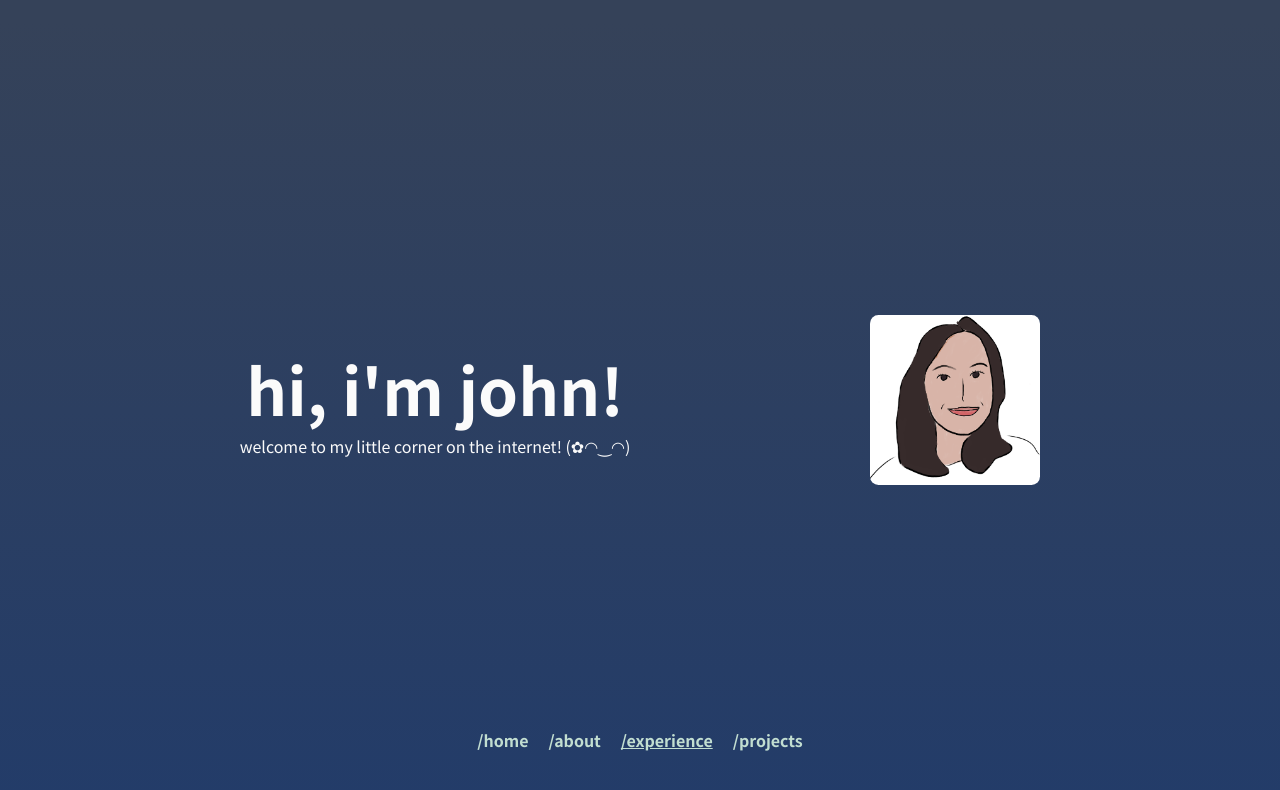
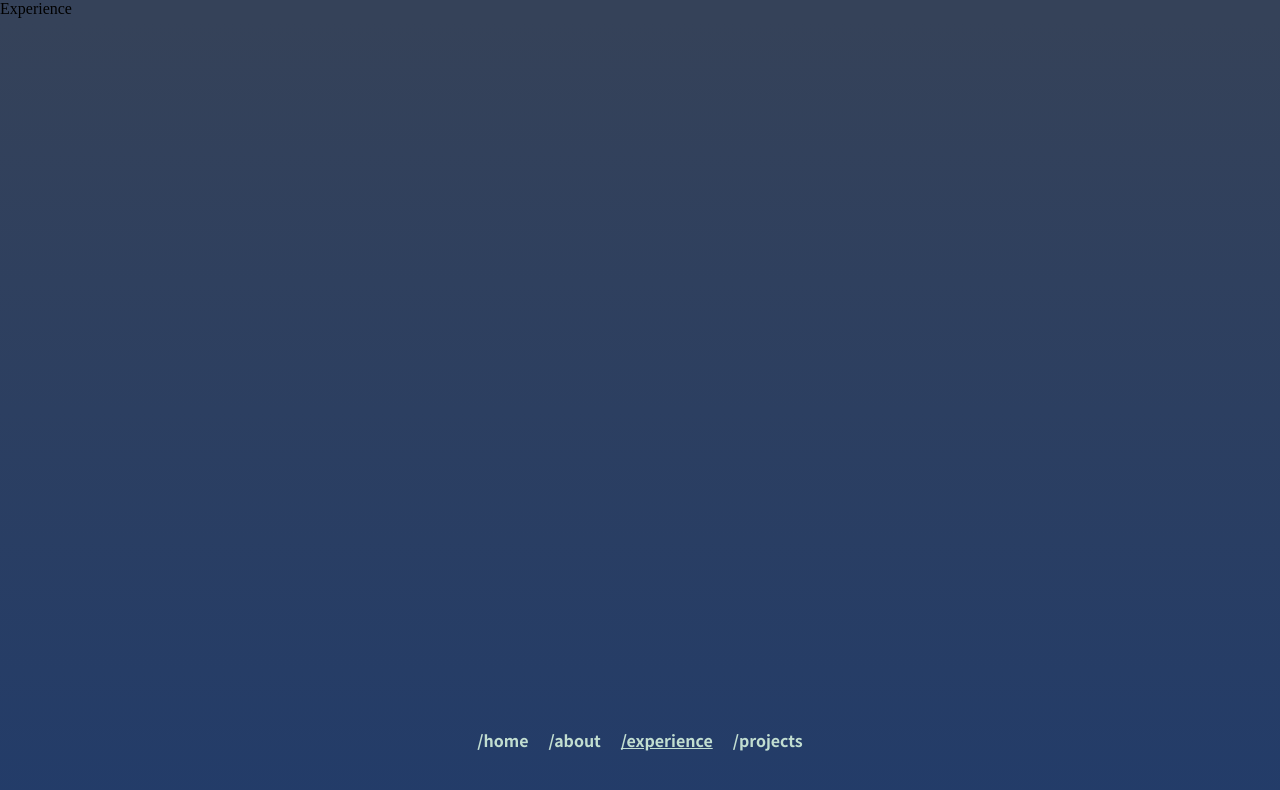
Before and after one commit to janedameria/janedameria.github.io, a React (Create React App) app: page /experience in a window 1280 px wide. Shown: the top 790 px of the page. Built offline with nearby package versions, Linux system fonts and the light colour scheme.

Commit message:
create components & route

```diff
--- a/src/App.js
+++ b/src/App.js
@@ -1,5 +1,9 @@
 import styled from "styled-components";
+import { Routes, Route } from "react-router-dom";
 import Home from "./components/Home";
+import About from "./components/About";
+import Experience from "./components/Experience";
+import Projects from "./components/Projects";
 import Navbar from "./components/Navbar";
 
 const Container = styled.div`
@@ -11,7 +15,13 @@ const Container = styled.div`
 function App() {
   return (
     <Container>
-      <Home />
+      <Routes>
+        <Route path="/" element={<Home />} />
+        <Route path="about" element={<About />} />
+        <Route path="experience" element={<Experience />} />
+        <Route path="projects" element={<Projects />} />
+      </Routes>
+
       <Navbar />
     </Container>
   );
--- /dev/null
+++ b/src/components/About.js
@@ -0,0 +1,7 @@
+import React from "react";
+
+const About = () => {
+  return <div>About</div>;
+};
+
+export default About;
--- /dev/null
+++ b/src/components/Experience.js
@@ -0,0 +1,7 @@
+import React from "react";
+
+const Experience = () => {
+  return <div>Experience</div>;
+};
+
+export default Experience;
--- /dev/null
+++ b/src/components/Projects.js
@@ -0,0 +1,7 @@
+import React from "react";
+
+const Projects = () => {
+  return <div>Projects</div>;
+};
+
+export default Projects;
```
